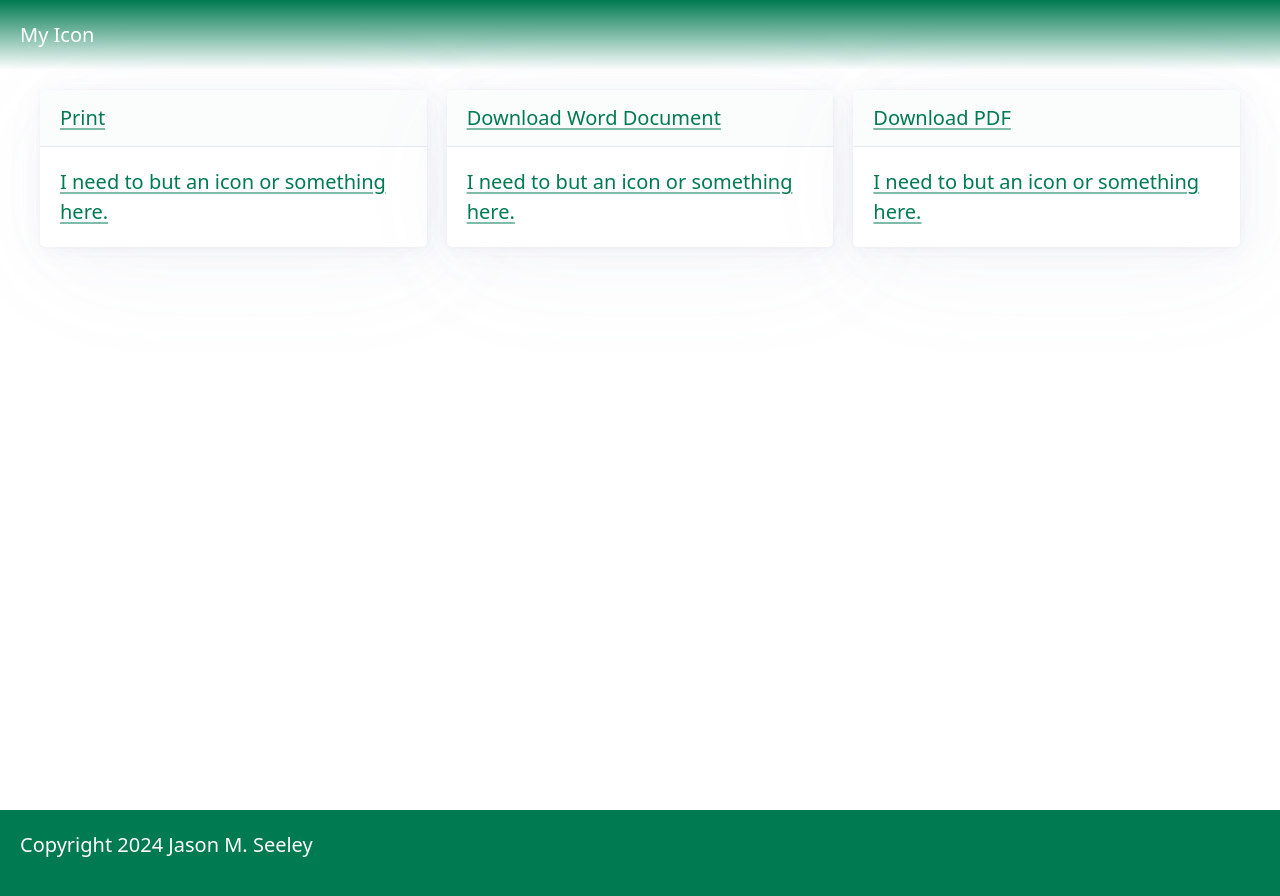
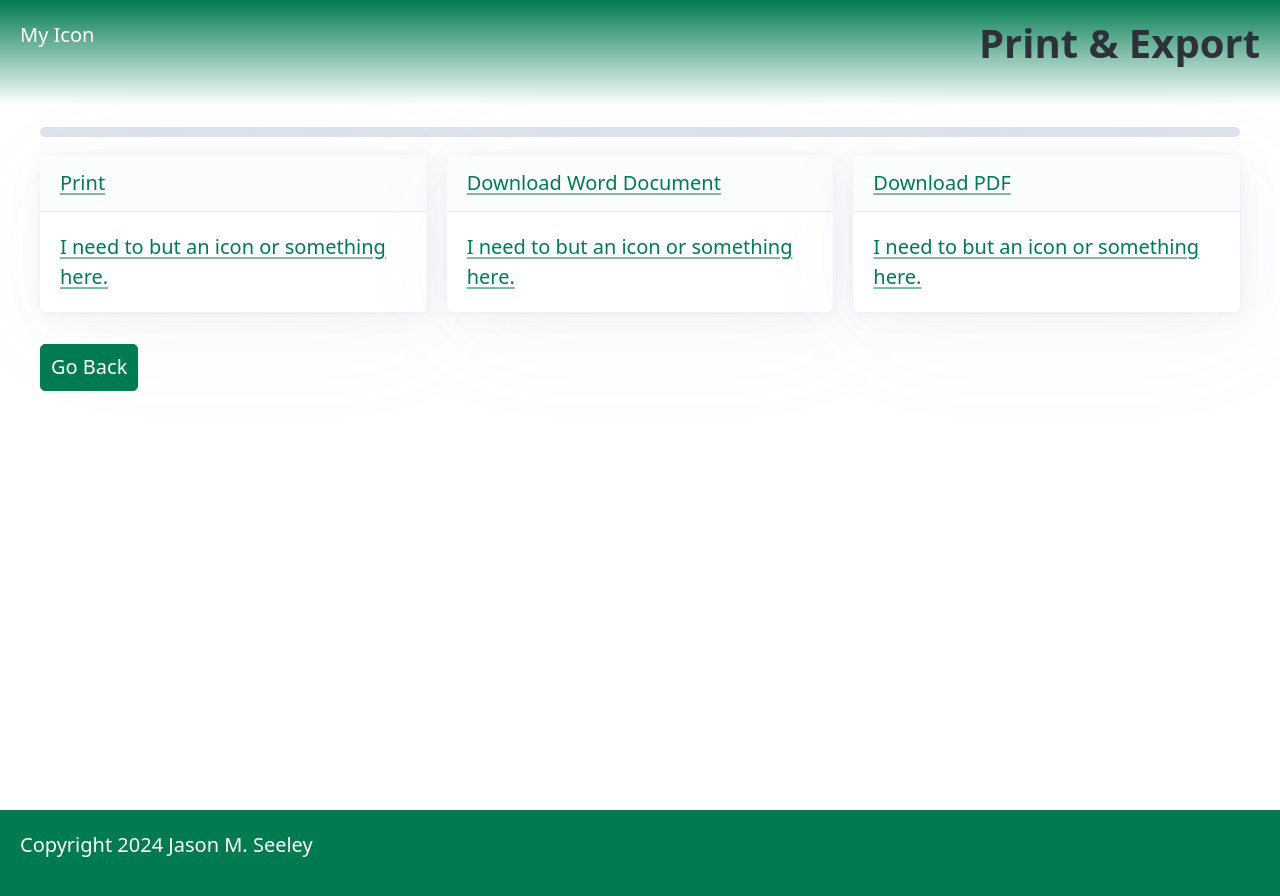
Before and after one commit to HeirOfNorton/alwaysfreeresume, a Jekyll site: the page built from pages/standard-export.html, in a window 1280 px wide. Shown: the top 896 px of the page. Built offline with Jekyll 4.4.1, drawn with Linux system fonts in a browser that asks for light colours.

Commit message:
Missing stuff. Let's try the Export page again.

```diff
--- a/_layouts/section-export.html
+++ b/_layouts/section-export.html
@@ -1,5 +1,5 @@
 ---
-layout: section-root
+layout: section-page
 ---
 
 <div class="grid">
--- a/pages/standard-export.html
+++ b/pages/standard-export.html
@@ -1,3 +1,8 @@
 ---
 layout: section-export
+permalink: /standard/export/
+title: Print & Export
+previous: /standard/review/
+prevtitle: Go Back
+type: standard
 ---
```
